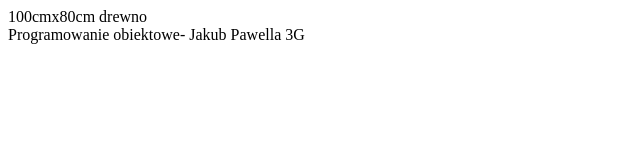
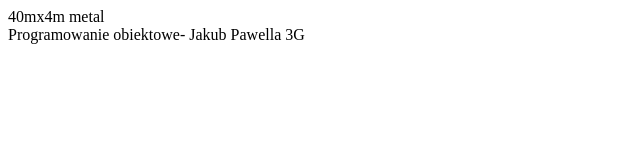
Before and after one commit to Jakub912/javascript1, a plain HTML site: page z29_paw.html in a window 1280 px wide. Shown: the full height of the page, 0-640 px from the left. Drawn offline with Linux system fonts and the light colour scheme.

Commit message:
Update z29_paw.html

```diff
--- a/z29_paw.html
+++ b/z29_paw.html
@@ -1,16 +1,16 @@
 <html>
 <head>
 <script type="text/javascript">
-var mebel_wyswietl_pawella = {
-wysokosc: '100cm',
-szerokosc: '80cm',
-z_czego_wykonane: 'drewno',
+var pociag_wyswietl_pawella = {
+wysokosc: '40m',
+szerokosc: '4m',
+z_czego_wykonane: 'metal',
 pokaz: function ()
 {
 document.write(this.wysokosc + 'x' + this.szerokosc + ' ' + this.z_czego_wykonane)
 }
 }
-mebel_wyswietl_pawella.pokaz();
+pociag_wyswietl_pawella.pokaz();
 </script>
 </head>
 <body>
```
